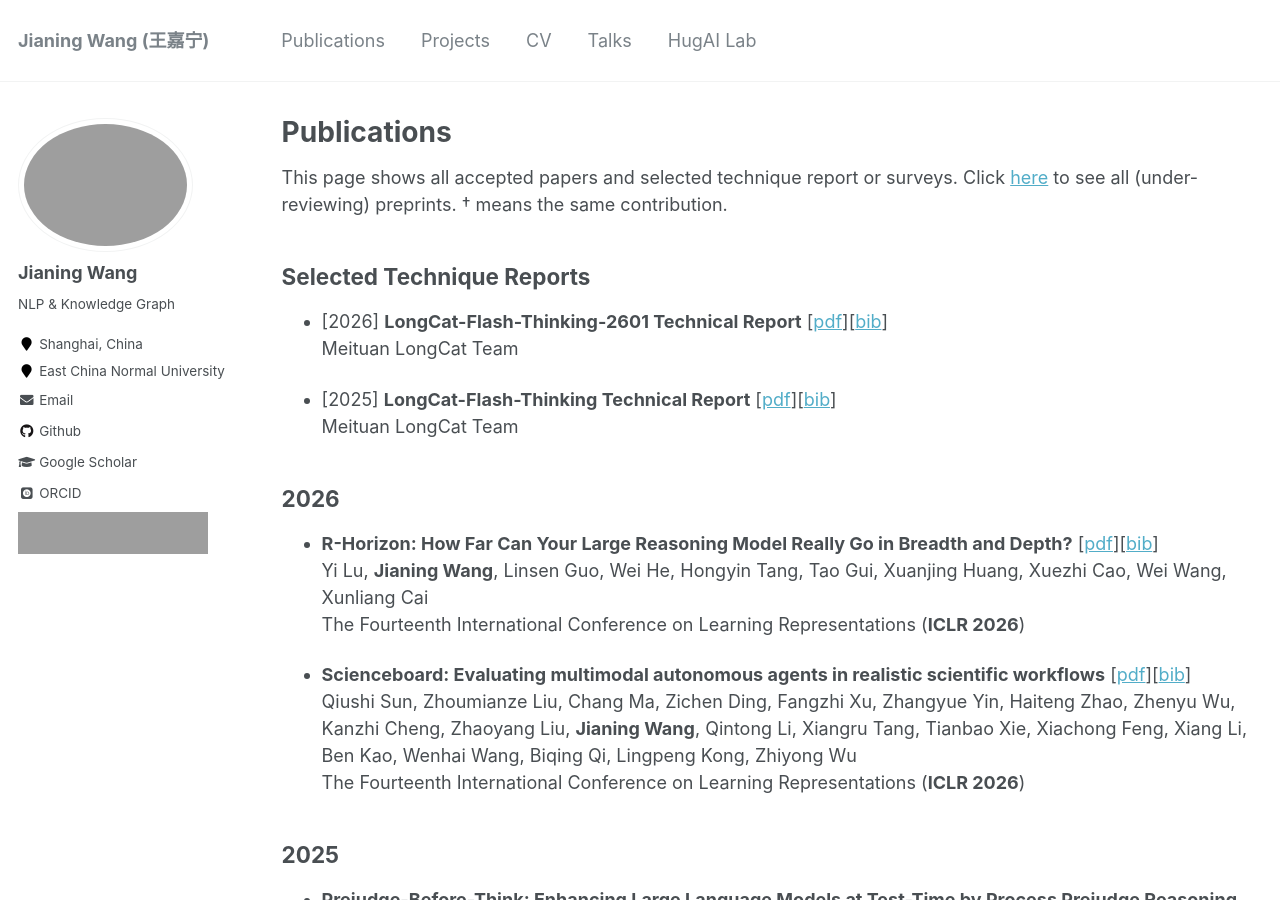
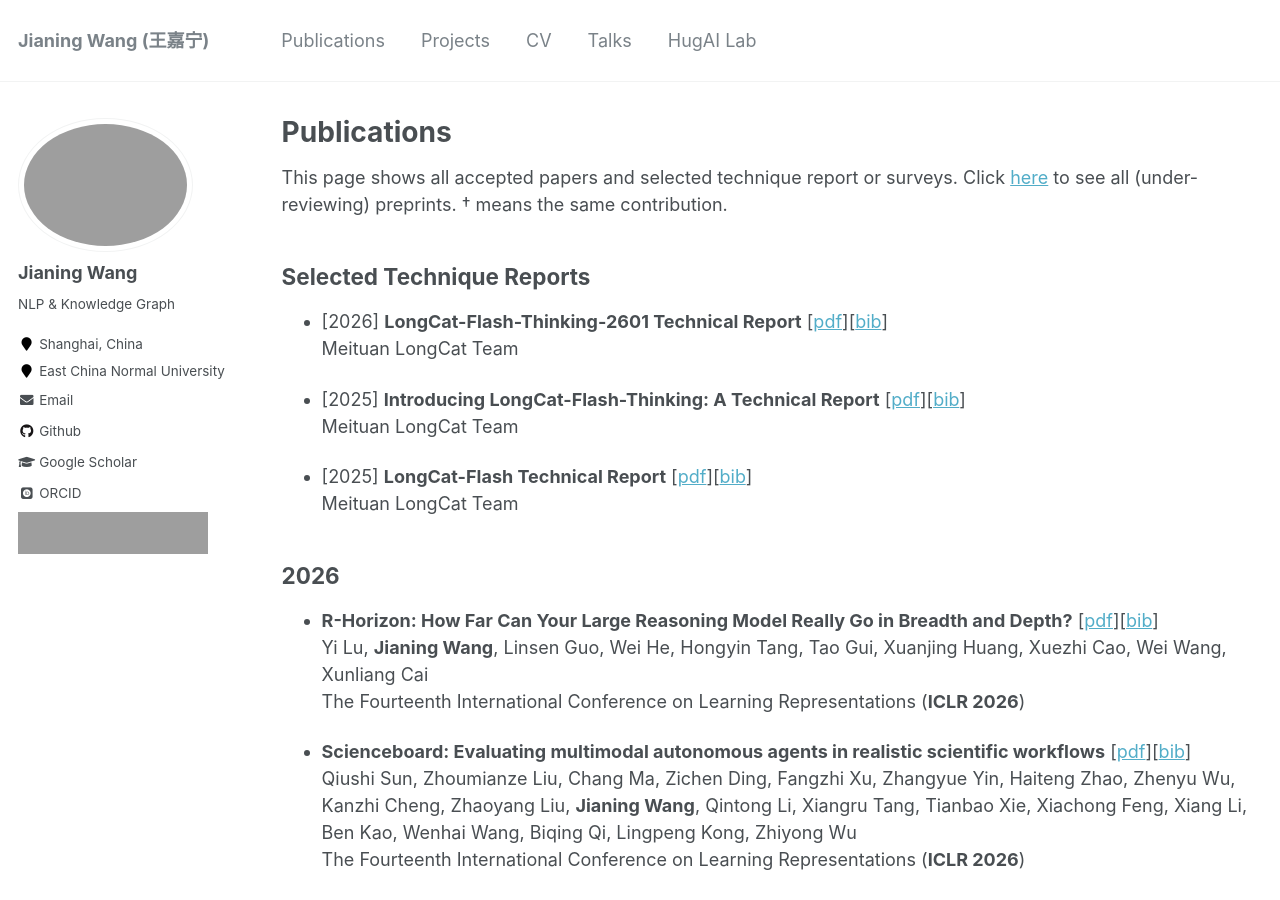
Before and after one commit to wjn1996/wjn1996.github.io, a Jekyll site: the page built from _pages/publications.md, in a window 1280 px wide and 900 px high. Built offline with Jekyll 4.4.1, drawn with Linux system fonts in a browser that asks for light colours; some web fonts are replaced; grey boxes are pictures that could not be loaded.

Commit message:
add paper 2026 Jan

```diff
--- a/_pages/publications.md
+++ b/_pages/publications.md
@@ -24,7 +24,11 @@
 <br>
 Meituan LongCat Team
 
-- [2025] **LongCat-Flash-Thinking Technical Report** [[pdf](https://arxiv.org/pdf/2509.18883)][[bib](https://arxiv.org/abs/2509.18883)]
+- [2025] **Introducing LongCat-Flash-Thinking: A Technical Report** [[pdf](https://arxiv.org/pdf/2509.18883)][[bib](https://arxiv.org/abs/2509.18883)]
+<br>
+Meituan LongCat Team
+
+- [2025] **LongCat-Flash Technical Report** [[pdf](https://arxiv.org/pdf/2509.01322)][[bib](https://arxiv.org/abs/2509.01322)]
 <br>
 Meituan LongCat Team
 
```
